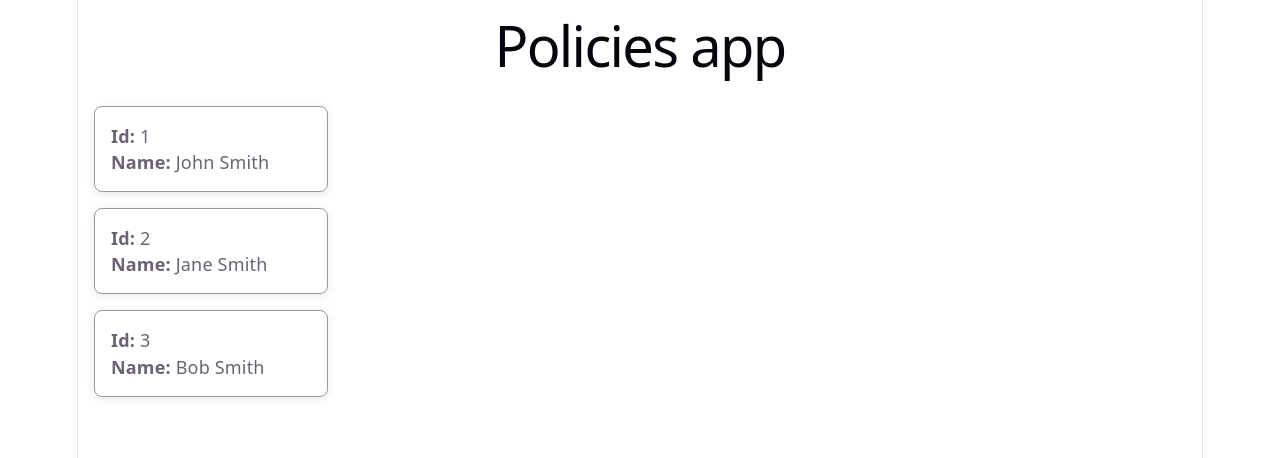
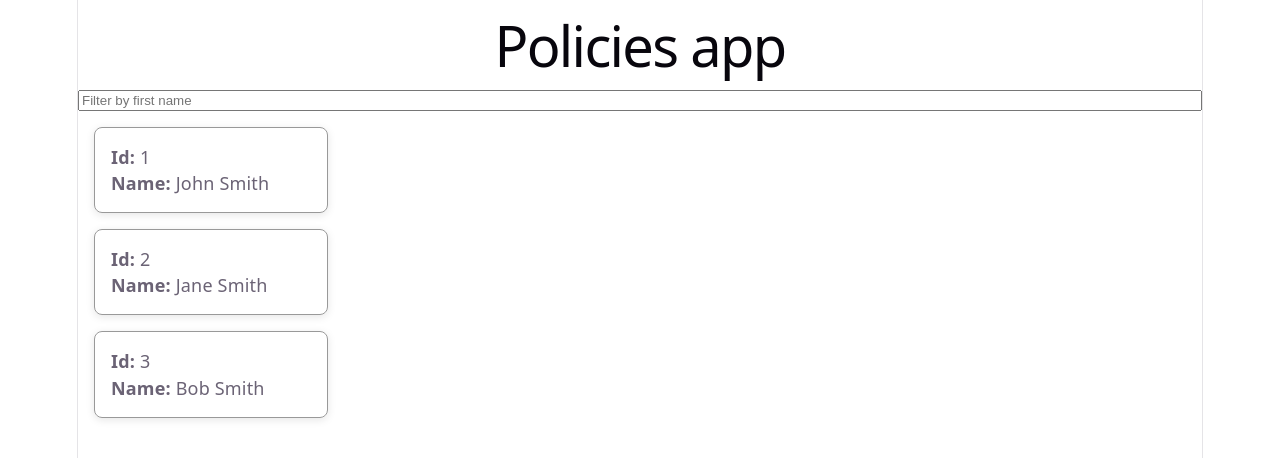
Before and after one commit to joocy/react-policy-app, a React (Vite) app: page / in a window 1280 px wide. Shown: the top 458 px of the page. Built offline with nearby package versions, Linux system fonts and the light colour scheme.

Commit message:
add name filter to policy list

```diff
--- a/src/App.tsx
+++ b/src/App.tsx
@@ -7,6 +7,11 @@ import type { BasePolicy } from './types';
 
 function App() {
   const [selectedPolicy, setSelectedPolicy] = useState<BasePolicy | null>(null);
+  const [policyFilter, setPolicyFilter] = useState<string>('');
+  const policyList = getPolicies();
+  const filteredPolicies = policyList.filter(policy =>
+    policy.firstName.toLowerCase().includes(policyFilter.toLowerCase())
+  )
 
   function handlePolicySelect(policy: BasePolicy) {
     setSelectedPolicy(policy);
@@ -15,7 +20,10 @@ function App() {
   return (
     <>
       <h1>Policies app</h1>
-      <PolicyList policies={getPolicies()} onPolicySelect={handlePolicySelect} />
+      <input value={policyFilter} onChange={e => setPolicyFilter(e.target.value)} placeholder="Filter by first name" />
+      {filteredPolicies.length === 0 ? (
+        <p>No policies found matching "{policyFilter}"</p>
+      ):(<PolicyList policies={filteredPolicies} onPolicySelect={handlePolicySelect} />)}
       {selectedPolicy && (<PolicyDetails policy={selectedPolicy} />)}
     </>
   )
```
